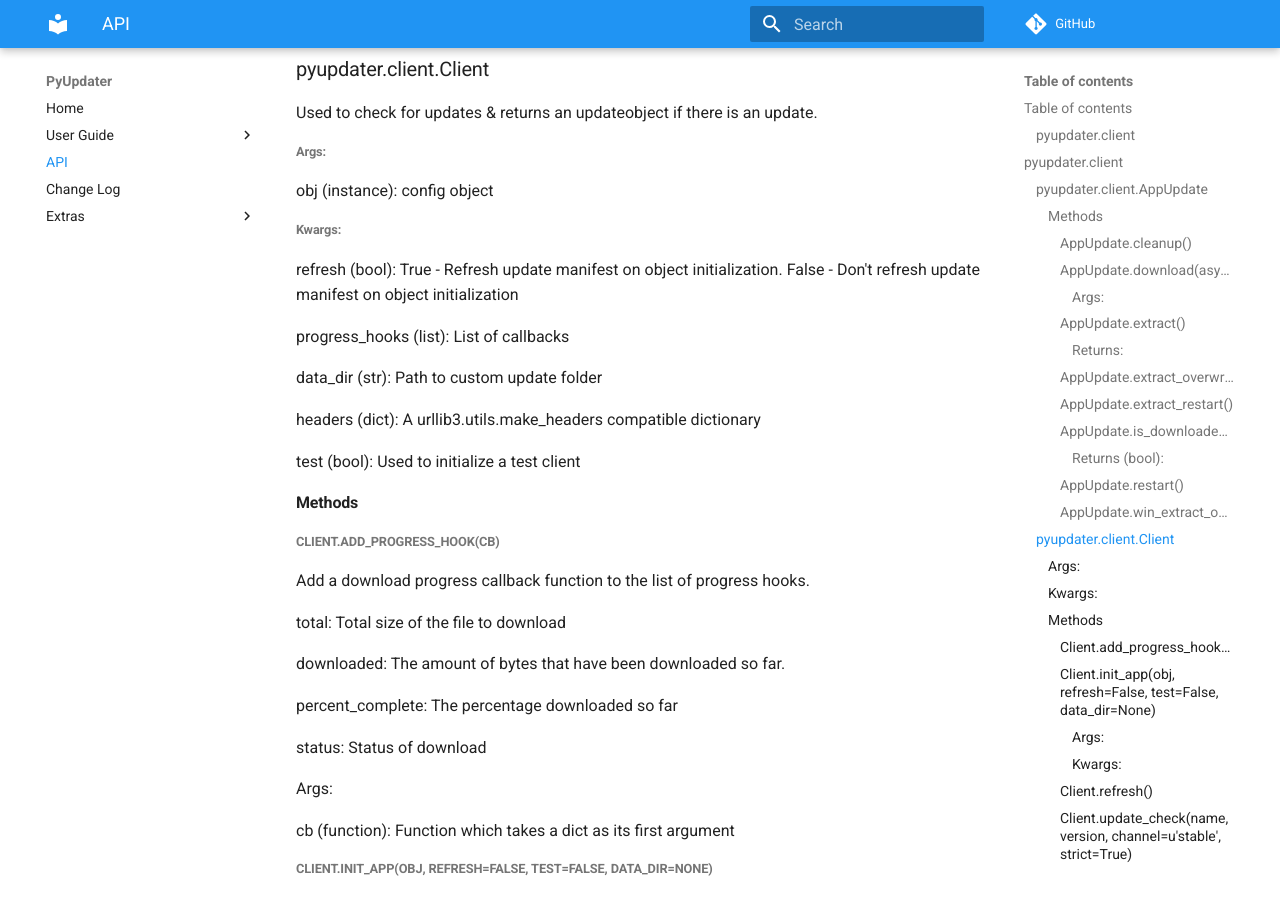
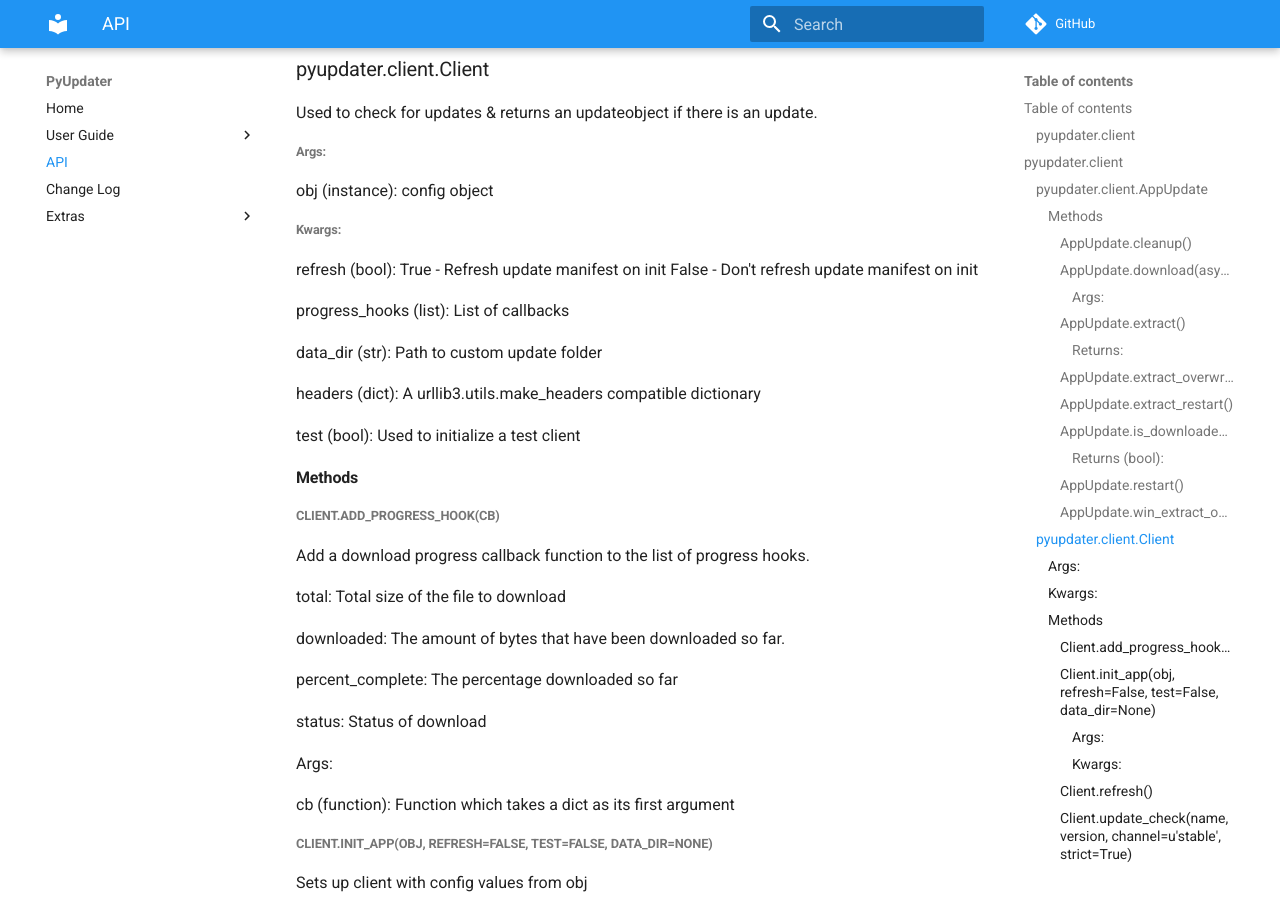
Before and after one commit to Digital-Sapphire/PyUpdater, an MkDocs documentation site: the page built from docs/api.md, in a window 1280 px wide and 900 px high, scrolled down 1808 px. Built offline with MkDocs 1.6.1 and Material for MkDocs 9.7.7, drawn with Linux system fonts in a browser that asks for light colours; comment, search, counter and statistics services are not loaded; old or Windows-style settings are respelled for this version of MkDocs.

Commit message:
update change log

```diff
--- a/docs/api.md
+++ b/docs/api.md
@@ -96,8 +96,8 @@
 
 ######Kwargs:
 
-refresh (bool): True - Refresh update manifest on object initialization.
-                False - Don't refresh update manifest on object initialization
+refresh (bool): True - Refresh update manifest on init
+                False - Don't refresh update manifest on init
 
 progress_hooks (list): List of callbacks
 
```
Also changed, not shown: docs/changelog.md (+4 -1 lines).
